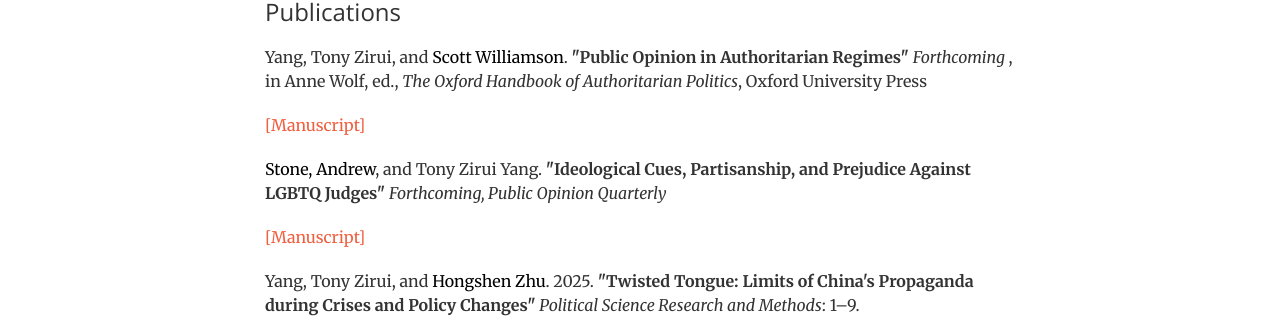
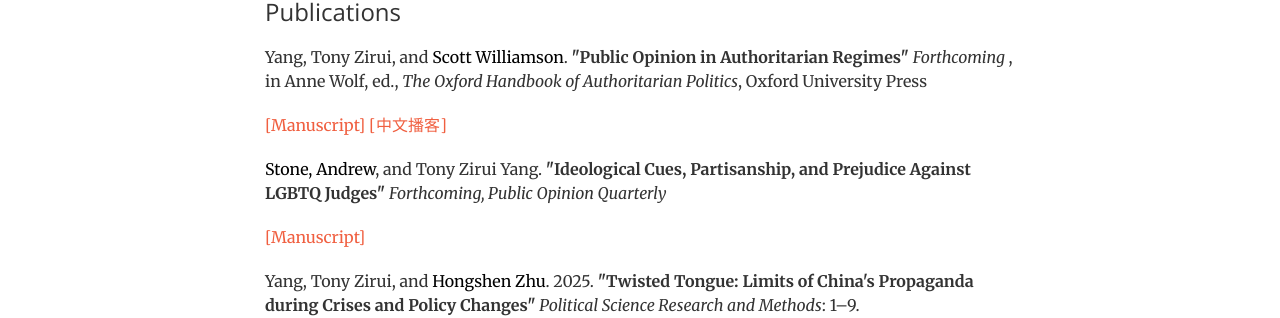
Before and after one commit to tonyhsfz/website, a Jekyll site: the page built from index.html, in a window 1280 px wide and 900 px high, scrolled down 1892 px. Shown: the part 145-463 px from the top of the window. Built offline with Jekyll 4.4.1, drawn with Linux system fonts in a browser that asks for light colours.

Commit message:
Update publication.html

```diff
--- a/_includes/publication.html
+++ b/_includes/publication.html
@@ -9,7 +9,8 @@
                     <p> Yang, Tony Zirui, and <a href="https://www.scott-williamson.com/" style="color: black;">Scott Williamson</a>.  <b> "Public Opinion in Authoritarian Regimes" </b>
                                  <i>Forthcoming </i>, in Anne Wolf, ed., <i>The Oxford Handbook of Authoritarian Politics</i>, Oxford University Press</p>
                         <p>
-                              <a href="/img/Public_Opinion_in_Autocracy.pdf">[Manuscript]</a> </p>
+                              <a href="/img/Public_Opinion_in_Autocracy.pdf">[Manuscript]</a>
+                     <a href="https://www.dropbox.com/scl/fi/f0206vhp5cdbd1e7pqrh8/Oxford_Handbook_Chinese.m4a?rlkey=hcjqlnn11uxqmiiryu30jpv4l&st=owe7n1vf&dl=0">[中文播客]</a> </p>
                         <p>  <a href="https://www.andrewrstone.com/" style="color: black;">Stone, Andrew</a>, and Tony Zirui Yang. <b>"Ideological Cues, Partisanship, and Prejudice Against LGBTQ Judges" </b>
                             <i>Forthcoming, Public Opinion Quarterly</i></p>
                         <p>
```
